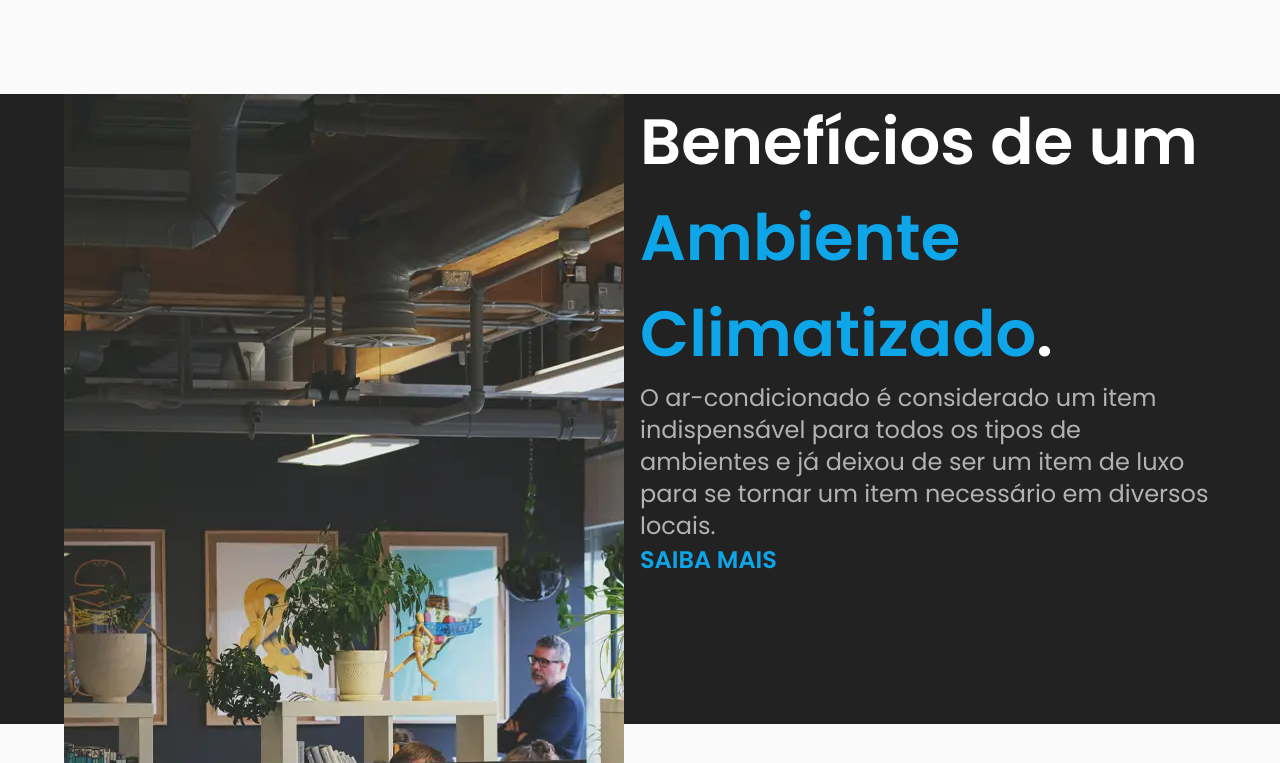
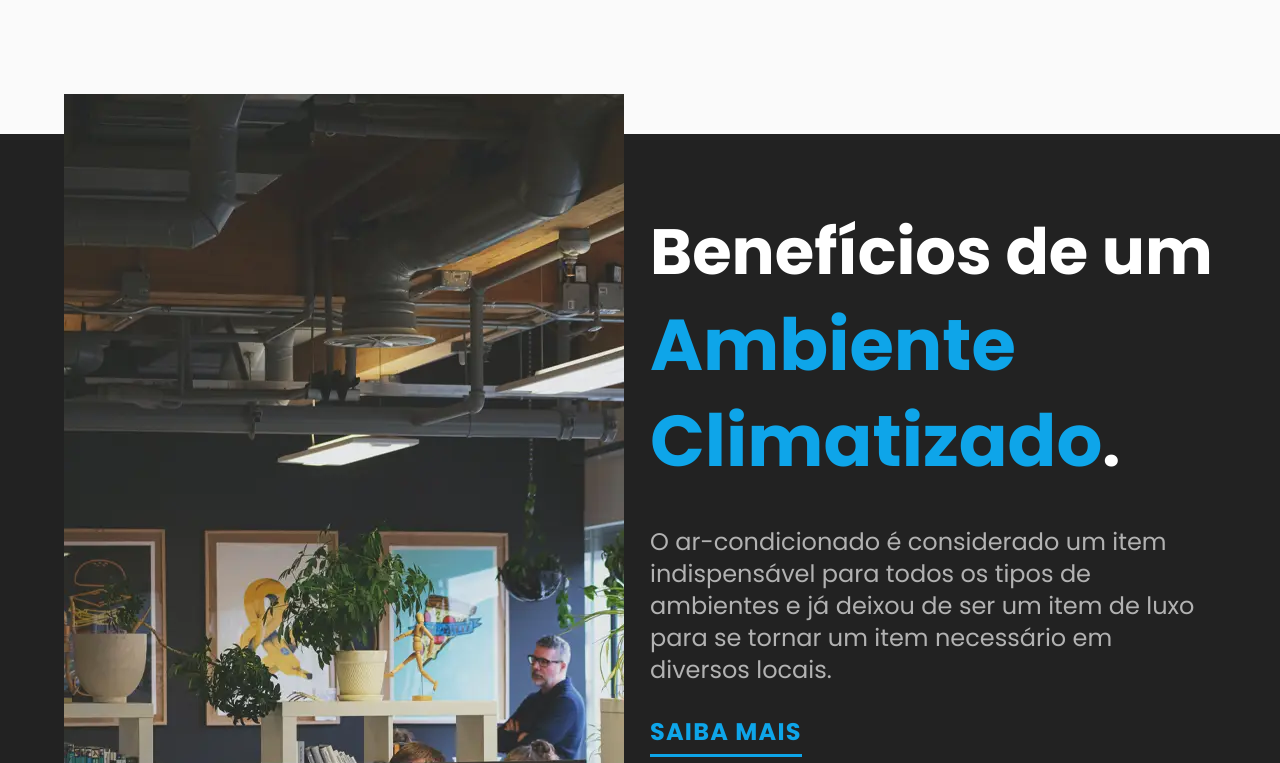
Before and after one commit to okborges/preserv, a Nuxt app: page / in a window 1280 px wide. Shown: the part 1417-2180 px from the top of the page. Built offline with nearby package versions, Linux system fonts and the light colour scheme.

Commit message:
ajustanto titulo section 2

```diff
--- a/components/SectionDois.vue
+++ b/components/SectionDois.vue
@@ -1,19 +1,21 @@
 <template>
   <section class="bg-inicial px-5">
     <div class="max-w-6xl mx-auto">
-      <div class="grid lg:grid-cols-2">
-        <img src="../static/img/img-2.webp" alt="" />
-        <div>
-          <h2 class="titulo">
+      <div class="grid lg:grid-cols-2 gap-5">
+        <div class="imagem">
+          <img src="../static/img/img-2.webp" alt="" />
+        </div>
+        <div class="pt-28">
+          <h2 class="titulo pb-9">
             Benefícios de um
             <span class="text-azul-3">Ambiente Climatizado</span>.
           </h2>
-          <p class="text-cinza-claro text-2xl">
+          <p class="text-cinza-claro text-2xl pb-7">
             O ar-condicionado é considerado um item indispensável para todos os
             tipos de ambientes e já deixou de ser um item de luxo para se tornar
             um item necessário em diversos locais.
           </p>
-          <p class="saiba">SAIBA MAIS</p>
+          <a href="" class="saiba">SAIBA MAIS</a>
         </div>
       </div>
     </div>
@@ -27,16 +29,37 @@ export default {};
 <style scoped>
 .bg-inicial {
   background-color: #222222;
-  box-shadow: inset 0 -120px #fafafa;
+  box-shadow: inset 0 -40px #fafafa, inset 0 40px #fafafa;
 }
 .titulo {
   color: #ffffff;
   font-size: 4rem;
-  font-weight: 600;
+  font-weight: 700;
+  line-height: 145%;
+}
+.titulo span {
+  font-size: 4.5rem;
 }
 .saiba {
+  display: inline-block;
   color: #0ea5e9;
   font-size: 1.5rem;
-  font-weight: 600;
+  font-weight: 700;
+  letter-spacing: 0.05em;
+  position: relative;
+}
+.saiba::after {
+  content: "";
+  display: block;
+  width: 100%;
+  height: 3px;
+  background-color: #0ea5e9;
+  margin-top: 4px;
+  position: absolute;
+}
+.imagem {
+  height: 100%;
+  width: 100%;
+  object-fit: cover;
 }
 </style>
--- a/nuxt.config.js
+++ b/nuxt.config.js
@@ -15,7 +15,7 @@ export default {
       { rel: "icon", type: "image/x-icon", href: "/favicon.ico" },
       {
         rel: "stylesheet",
-        href: "https://fonts.googleapis.com/css2?family=Poppins:wght@400;600&family=Roboto:wght@400;500&display=swap",
+        href: "https://fonts.googleapis.com/css2?family=Poppins:wght@400;600;700&family=Roboto:wght@400;500&display=swap",
       },
     ],
   },
```
